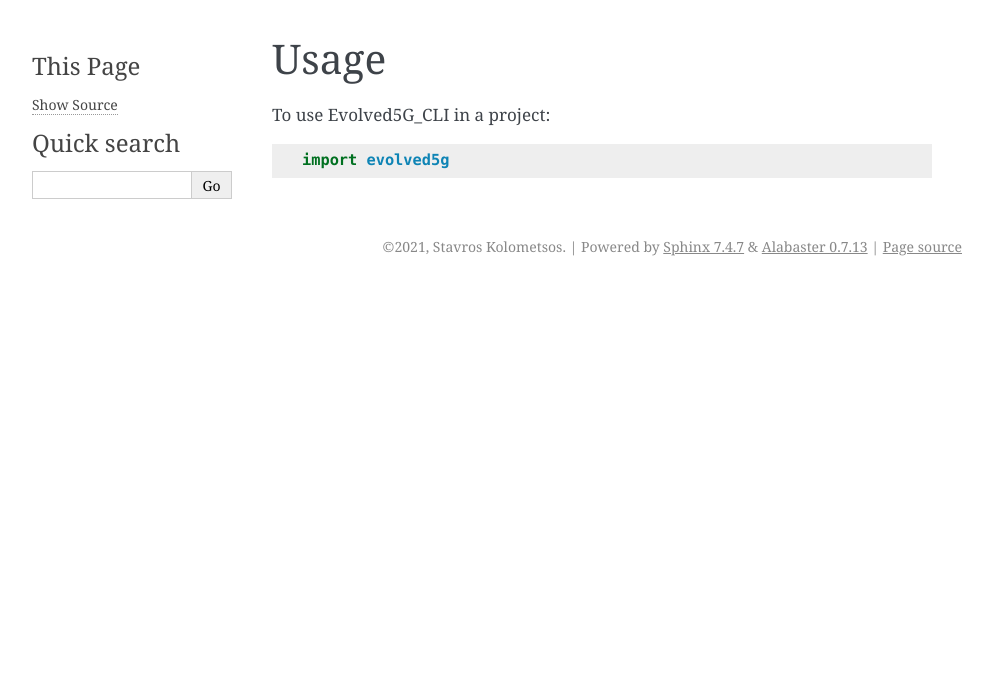
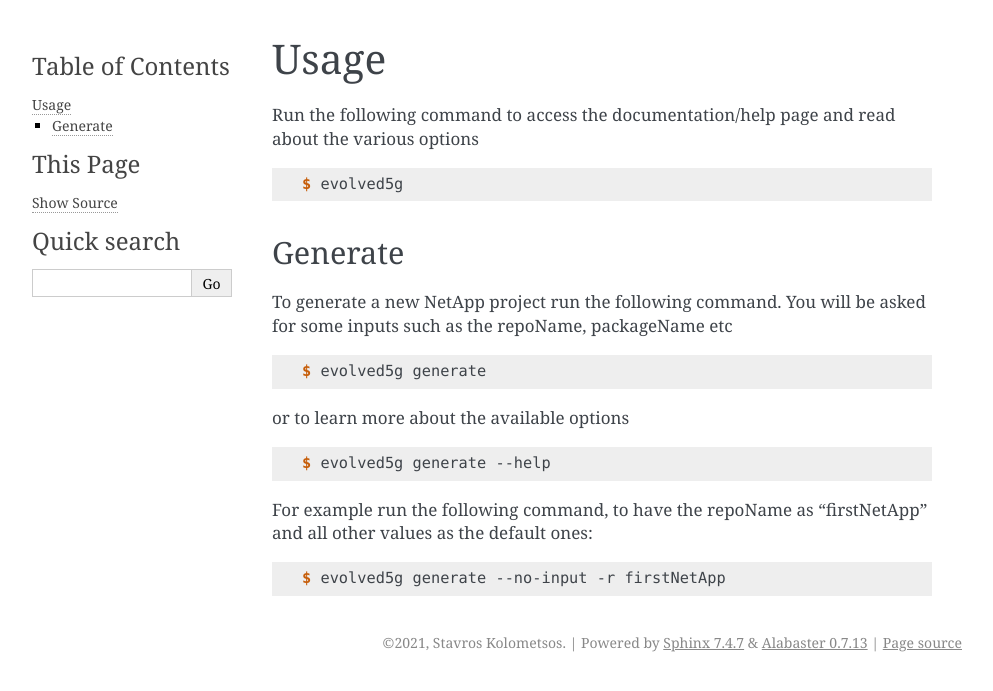
Before and after one commit to EVOLVED-5G/SDK-CLI, a Sphinx documentation site: the page built from docs/usage.rst, in a window 1280 px wide. Shown: the top 691 px of the page, without its empty margins (148-1141 px from the left). Built offline with Sphinx 7.4.7, drawn with Linux system fonts in a browser that asks for light colours; pages that are not in the unit, such as notebooks, are missing from menus.

Commit message:
update documentation

```diff
--- a/docs/index.rst
+++ b/docs/index.rst
@@ -1,5 +1,5 @@
 Welcome to Evolved5G_CLI's documentation!
-======================================
+=========================================
 
 .. toctree::
    :maxdepth: 2
--- a/docs/installation.rst
+++ b/docs/installation.rst
@@ -5,8 +5,8 @@
 ============
 
 
-Stable release
---------------
+Stable release (NOT YET INTEGRATED)
+-----------------------------------
 
 To install Evolved5G_CLI, run this command in your terminal:
 
--- a/docs/usage.rst
+++ b/docs/usage.rst
@@ -1,7 +1,31 @@
-=====
+============
 Usage
-=====
+============
 
-To use Evolved5G_CLI in a project::
 
-    import evolved5g
+Run the following command to access the documentation/help page and read about the various options
+
+.. code-block:: console
+
+    $ evolved5g
+
+Generate
+------------
+
+To generate a new NetApp project run the following command. You will be asked for some inputs such as the repoName, packageName etc
+
+.. code-block:: console
+
+    $ evolved5g generate
+
+or to learn more about the available options
+
+.. code-block:: console
+
+    $ evolved5g generate --help
+
+For example run the following command, to have the repoName as "firstNetApp" and all other values as the default ones:
+
+.. code-block:: console
+
+    $ evolved5g generate --no-input -r firstNetApp
```
